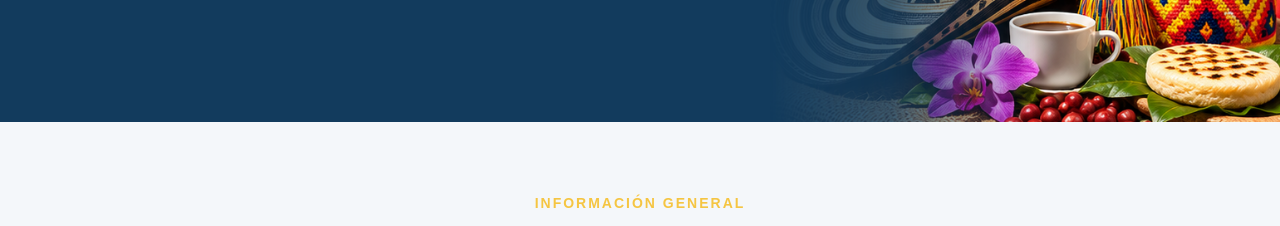
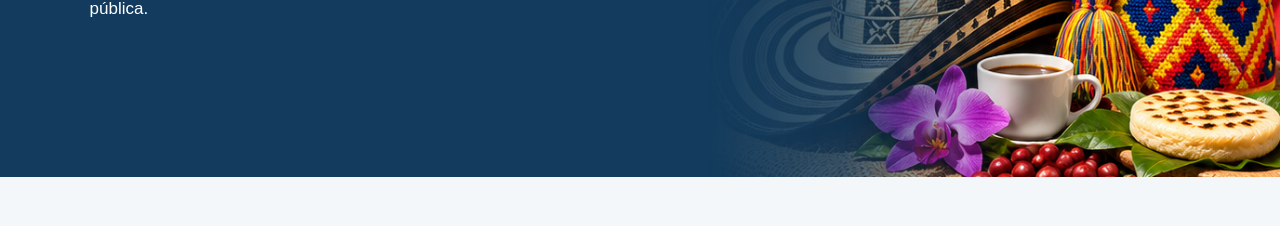
Before and after one commit to JohanCepeda92/johan-cepeda-api-colombia, a plain HTML site: page index.html in a window 1280 px wide. Shown: the part 424-650 px from the top of the page. Drawn offline with Linux system fonts and the light colour scheme; no server answers.

Commit message:
docs: actualizar README y optimizar estilos responsive

```diff
--- a/css/styles.css
+++ b/css/styles.css
@@ -458,6 +458,16 @@ body {
    DISEÑO RESPONSIVE
 ========================================= */
 
+@media (min-width: 1024px) {
+    .hero {
+        min-height: 515px;
+    }
+
+    .hero-visual {
+        width: 74%;
+    }
+}
+
 @media (max-width: 768px) {
 
     .navbar {
```
Also changed, not shown: evidencias/01-colombia-en-datos-escritorio.png (added), evidencias/02-guia-turistica-escritorio.png (added), evidencias/03-colombia-en-datos-tablet.png (added), evidencias/04-guia-turistica-tablet.png (added), evidencias/05-colombia-en-datos-celular.png (added), evidencias/06-guia-turistica-celular.png (added), 1 other file.
